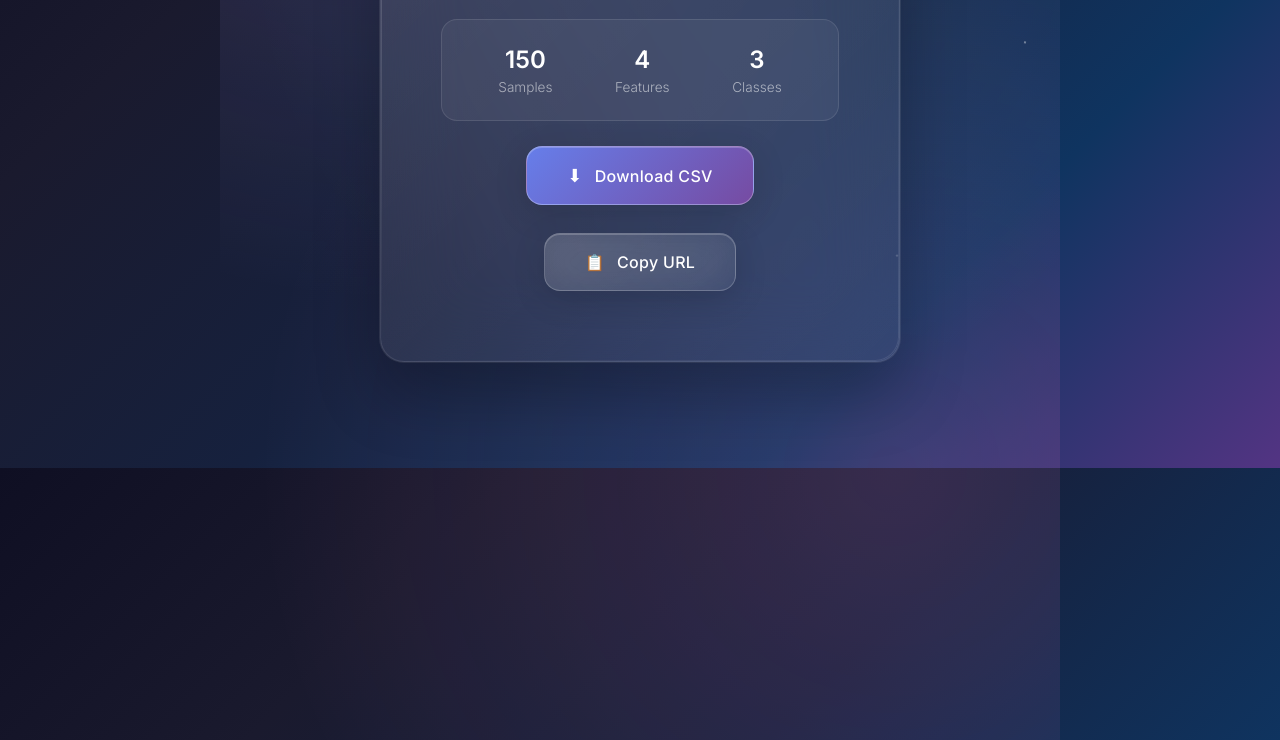
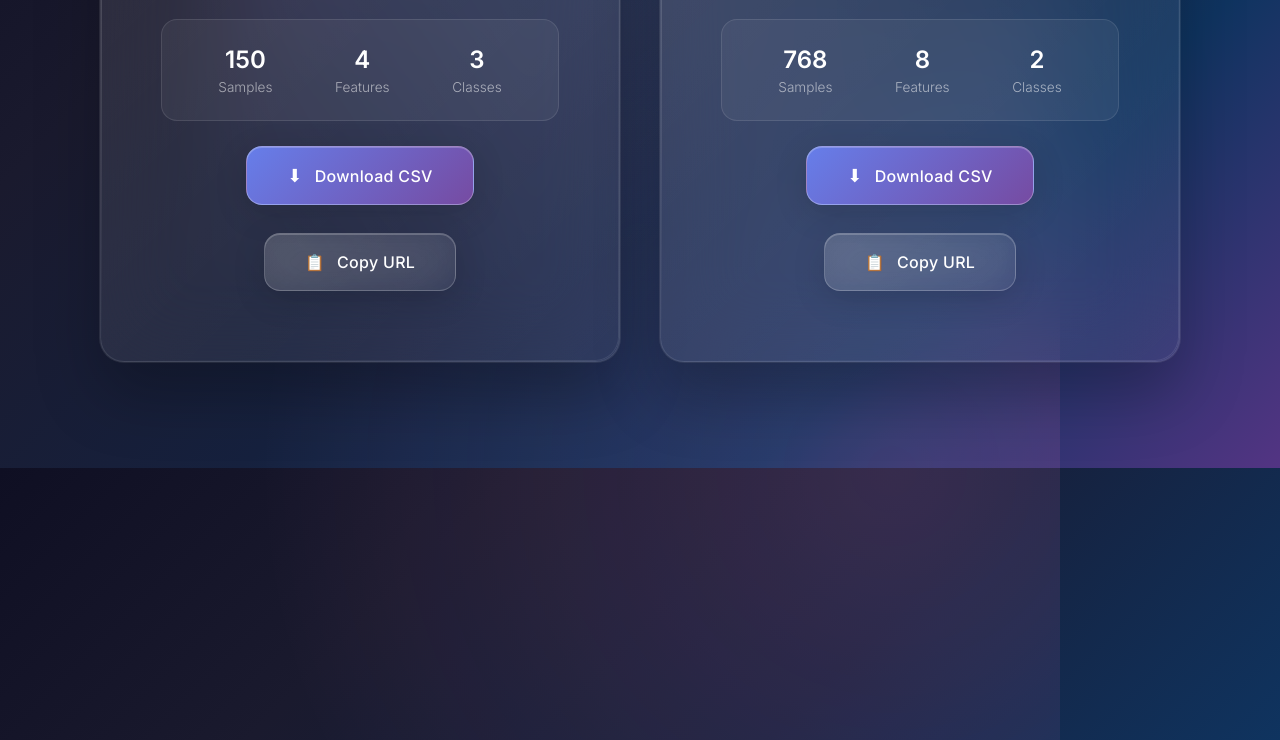
Before and after one commit to thisiskarthick-5/iris-data-downloadable, a plain HTML site: page index.html in a window 1280 px wide. Shown: the part 332-1072 px from the top of the page. Drawn offline with Linux system fonts and the light colour scheme.

Commit message:
Implement grid layout for datasets and enhance URL copy
Added a grid layout for datasets and improved the copy URL functionality.

```diff
--- a/index.html
+++ b/index.html
@@ -252,7 +252,18 @@
             font-weight: 300;
             opacity: 0.7;
         }
+        .containers-grid {
+            display: grid;
+            grid-template-columns: 1fr 1fr;
+            gap: 40px;
+            max-width: 1200px;
+            margin: 0 auto;
+        }
         @media (max-width: 768px) {
+            .containers-grid {
+                grid-template-columns: 1fr;
+                gap: 30px;
+            }
             .buttons {
                 flex-direction: column;
                 gap: 20px;
@@ -294,6 +305,8 @@
 
         Hello CSE A boys and girls
     </div>
+
+    <div class="containers-grid">
         <div class="container">
             <h1>Iris Dataset</h1>
 
@@ -318,15 +331,51 @@
                     <span class="icon">⬇</span>
                     Download CSV
                 </a>
-            <button onclick="copyUrl()" class="btn copy-btn">
+                <button onclick="copyUrl('iris')" class="btn copy-btn">
                     <span class="icon">📋</span>
                     Copy URL
                 </button>
             </div>
         </div>
+
+        <div class="container">
+            <h1>Diabetes Dataset</h1>
+
+
+            <div class="stats">
+                <div class="stat">
+                    <div class="stat-number">768</div>
+                    <div class="stat-label">Samples</div>
+                </div>
+                <div class="stat">
+                    <div class="stat-number">8</div>
+                    <div class="stat-label">Features</div>
+                </div>
+                <div class="stat">
+                    <div class="stat-number">2</div>
+                    <div class="stat-label">Classes</div>
+                </div>
+            </div>
+
+            <div class="buttons">
+                <a href="https://raw.githubusercontent.com/thisiskarthick-5/diabetes/refs/heads/main/diabetes.csv" download="diabetes.csv" class="btn download-btn">
+                    <span class="icon">⬇</span>
+                    Download CSV
+                </a>
+                <button onclick="copyUrl('diabetes')" class="btn copy-btn">
+                    <span class="icon">📋</span>
+                    Copy URL
+                </button>
+            </div>
+        </div>
+    </div>
     <script>
-        function copyUrl() {
-            const url = 'https://raw.githubusercontent.com/thisiskarthick-5/iris-csv-file-/refs/heads/main/iris.csv';
+        function copyUrl(dataset = 'iris') {
+            const urls = {
+                'iris': 'https://raw.githubusercontent.com/thisiskarthick-5/iris-csv-file-/refs/heads/main/iris.csv',
+                'diabetes': 'https://raw.githubusercontent.com/thisiskarthick-5/diabetes/refs/heads/main/diabetes.csv'
+            };
+            const url = urls[dataset];
             navigator.clipboard.writeText(url).then(() => {
                 // Create a modern toast notification
                 const toast = document.createElement('div');
```
Lines whose indentation alone changed are shown as unchanged.
